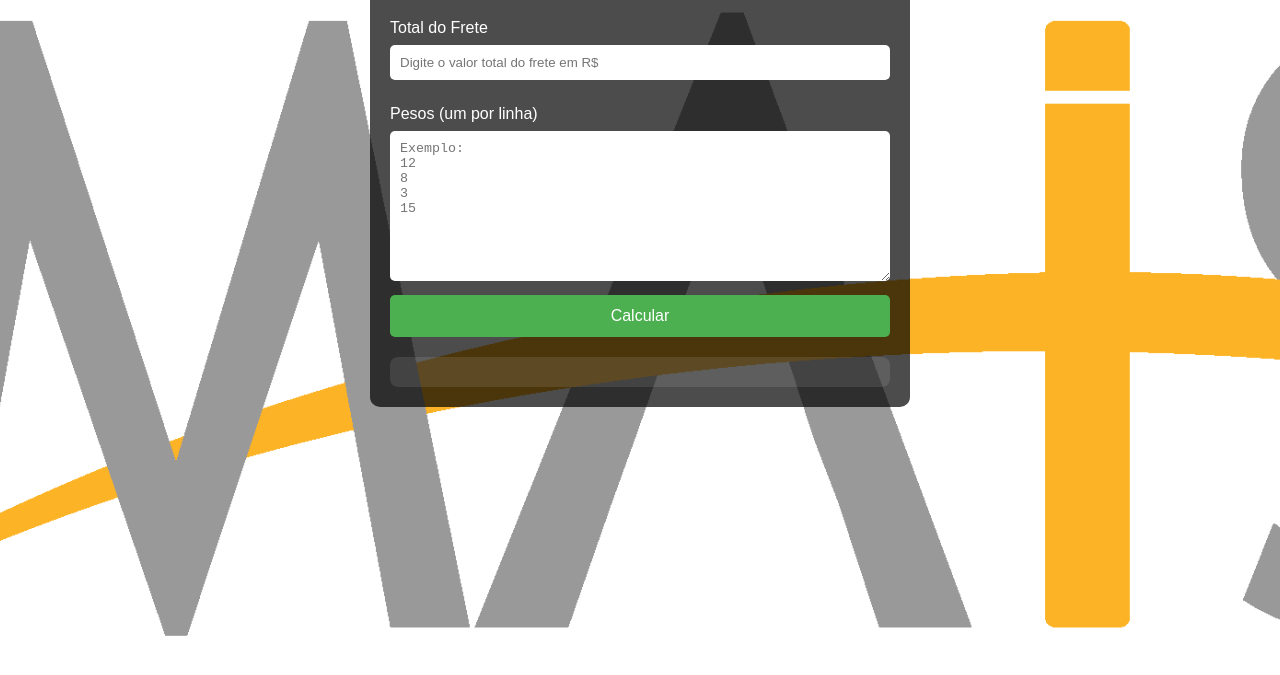
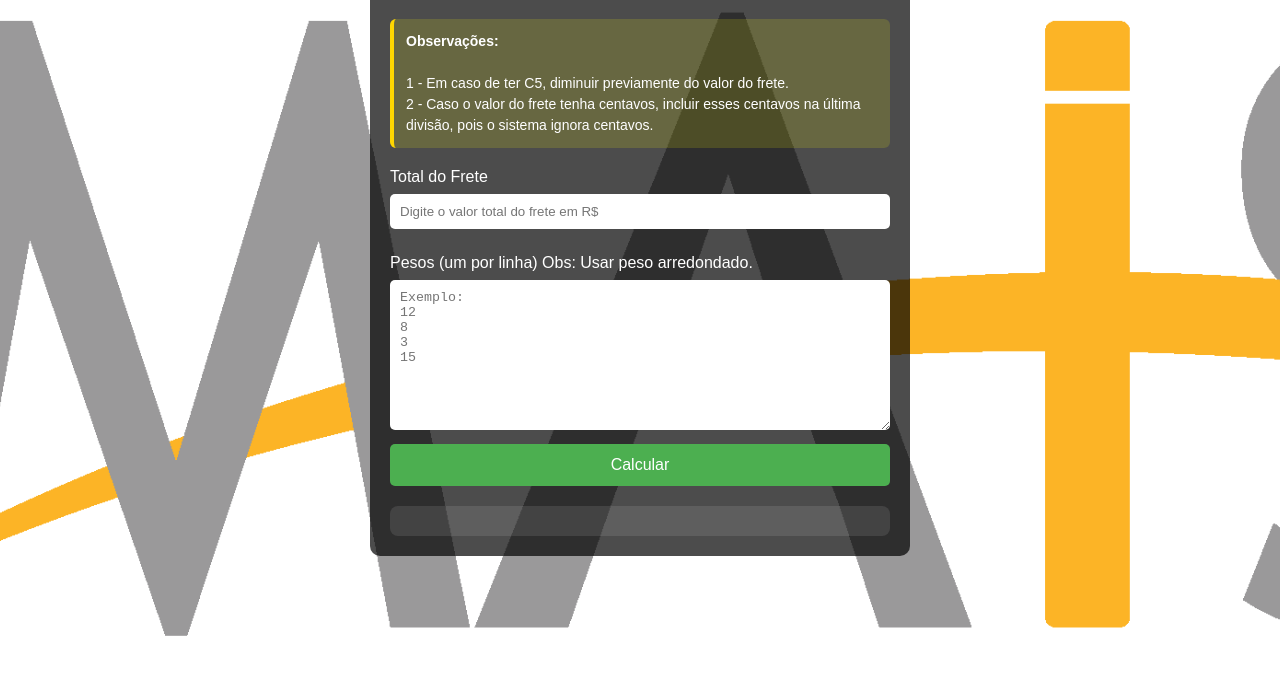
Before and after one commit to calculofrete/calculofrete.github.io, a plain HTML site: page index.html in a window 1280 px wide. Shown: the part 109-784 px from the top of the page. Drawn offline with Linux system fonts and the light colour scheme.

Commit message:
Update index.html

```diff
--- a/index.html
+++ b/index.html
@@ -79,6 +79,17 @@
             font-weight: bold;
             color: #90EE90;
         }
+
+        .aviso {
+            background-color: rgba(255, 255, 0, 0.15);
+            border-left: 4px solid #ffd700;
+            padding: 12px;
+            margin-bottom: 20px;
+            border-radius: 6px;
+            color: #fff;
+            font-size: 14px;
+            line-height: 1.5;
+        }
     </style>
 </head>
 
@@ -88,10 +99,18 @@
 
         <h1>Calculadora de divisão de frete</h1>
 
+        <div class="aviso">
+            <strong>Observações:</strong><br><br>
+
+            1 - Em caso de ter C5, diminuir previamente do valor do frete.<br>
+
+            2 - Caso o valor do frete tenha centavos, incluir esses centavos na última divisão, pois o sistema ignora centavos.
+        </div>
+
         <label for="valor">Total do Frete</label>
         <input type="number" id="valor" step="0.01" placeholder="Digite o valor total do frete em R$">
 
-        <label for="pesos">Pesos (um por linha)</label>
+        <label for="pesos">Pesos (um por linha) Obs: Usar peso arredondado.</label>
 
         <textarea id="pesos" placeholder="Exemplo:
 12
```
